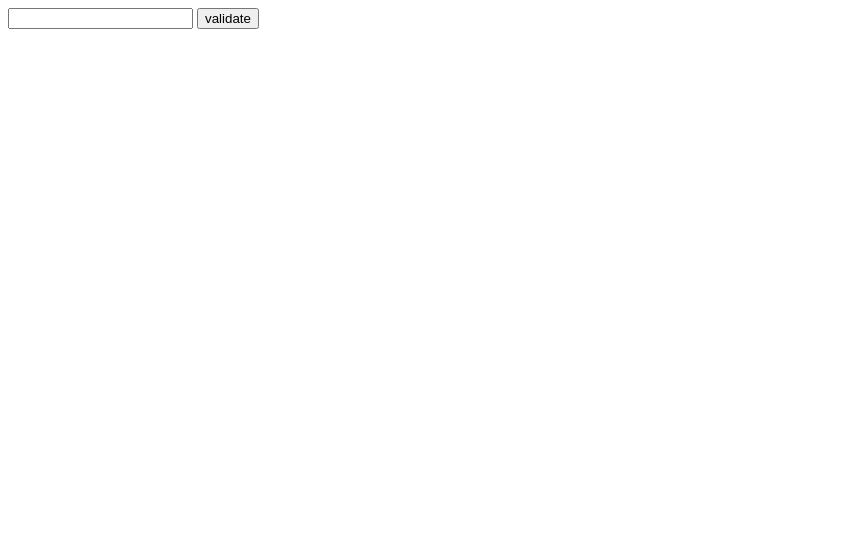
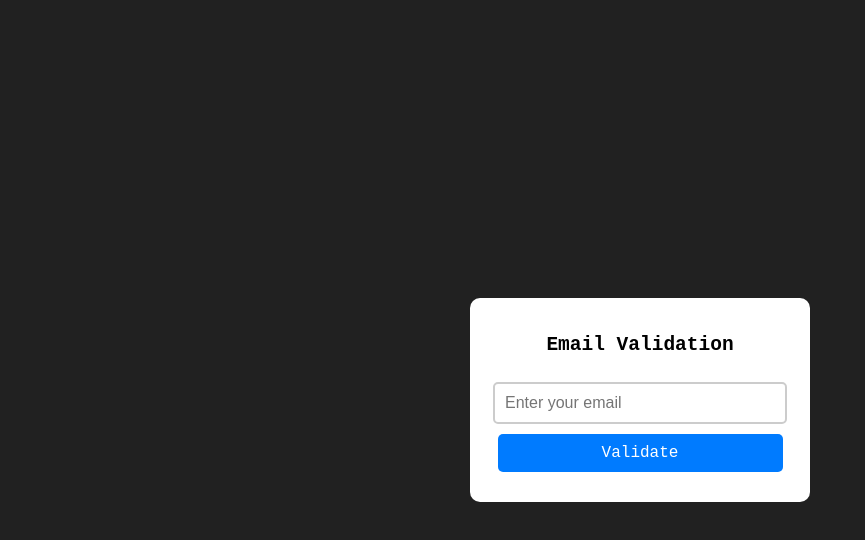
Before and after one commit to LavVadnagara/JS-Practice-Projects-and-Tasks, a plain HTML site: page Task1-Email-Validation/t1.html in a window 1280 px wide. Shown: the whole page, without its empty margins (0-865 px from the left). Drawn offline with Linux system fonts and the light colour scheme.

Commit message:
6th commit - file improvement

```diff
--- /dev/null
+++ b/Task1-Email-Validation/t1.css
@@ -0,0 +1,47 @@
+body {
+    font-family: monospace;
+    display: flex;
+    justify-content: center;
+    align-items: center;
+    height: 100vh;
+    background-color: #212121;
+    margin: 0;
+}
+
+.container {
+    background: white;
+    padding: 20px;
+    border-radius: 10px;
+    text-align: center;
+    width: 300px;
+}
+
+input[type="text"] {
+    width: 90%;
+    padding: 10px;
+    margin: 10px 0;
+    border: 2px solid #ccc;
+    border-radius: 5px;
+    font-size: 16px;
+}
+
+input[type="button"] {
+    width: 95%;
+    padding: 10px;
+    background-color: #007bff;
+    color: white;
+    border: none;
+    cursor: pointer;
+    border-radius: 5px;
+    font-size: 16px;
+    font-family: monospace;
+}
+
+input[type="button"]:hover {
+    background-color: #0056b3;
+}
+
+#emailCheckResult {
+    margin-top: 10px;
+    font-weight: bold;
+}
--- a/Task1-Email-Validation/t1.html
+++ b/Task1-Email-Validation/t1.html
@@ -2,15 +2,25 @@
 
 <!DOCTYPE html>
 <html lang="en">
+
 <head>
     <meta charset="UTF-8">
     <meta name="viewport" content="width=device-width, initial-scale=1.0">
     <title>Email Validation</title>
-    <script src="t1.js"></script>
+    <link rel="stylesheet" href="t1.css">
 </head>
+
 <body>
-    <input type="text" name="email" id="email">
-    <input type="button" value="validate" id="validateBtn" >
-    <div id="emailCheckResult" ></div>
+    <!-- <input type="text" name="email" id="email">
+    <input type="button" value="validate" id="validateBtn">
+    <div id="emailCheckResult"></div> -->
+    <div class="container">
+        <h2>Email Validation</h2>
+        <input type="text" name="email" id="email" placeholder="Enter your email">
+        <input type="button" value="Validate" id="validateBtn">
+        <div id="emailCheckResult"></div>
+    </div>
 </body>
+<script src="t1.js"></script>
+
 </html>
--- a/Task1-Email-Validation/t1.js
+++ b/Task1-Email-Validation/t1.js
@@ -1,20 +1,24 @@
 document.addEventListener("DOMContentLoaded", function() {
-    function validateEmail(e) {
-        e.preventDefault();
+    function validateEmail() {
+        let emailInput = document.getElementById('email');
+        let emailResult = document.getElementById('emailCheckResult');
+        let emailValue = emailInput.value.trim(); // Trim spaces
 
-        let emailInput = document.getElementById('email').value;
-        let emailResult = document.getElementById('emailCheckResult');
-
-        // let emailRegex = /^[a-zA-Z0-9._%+-]+@[a-zA-Z0-9.-]+\.[a-zA-Z]{2,}$/;
+        // Email regex (allows common TLDs)
         let emailRegex = /^[a-zA-Z0-9._%+-]+@[a-zA-Z0-9.-]+\.(com|net|org|edu|gov|mil|co|io|info|biz|us|uk|in|ca|au)$/i;
 
-
-        if (emailRegex.test(emailInput)) {
-            emailResult.innerText = "Valid email";
+        if (emailValue === "") {
+            emailResult.innerText = "Please enter an email address";
+            emailResult.style.color = "orange";
+            emailInput.style.borderColor = "orange";
+        } else if (emailRegex.test(emailValue)) {
+            emailResult.innerText = "✅ Valid email";
             emailResult.style.color = "green";
+            emailInput.style.borderColor = "green";
         } else {
-            emailResult.innerText = "Invalid email";
+            emailResult.innerText = "❌ Invalid email address";
             emailResult.style.color = "red";
+            emailInput.style.borderColor = "red";
         }
     }
 
```
